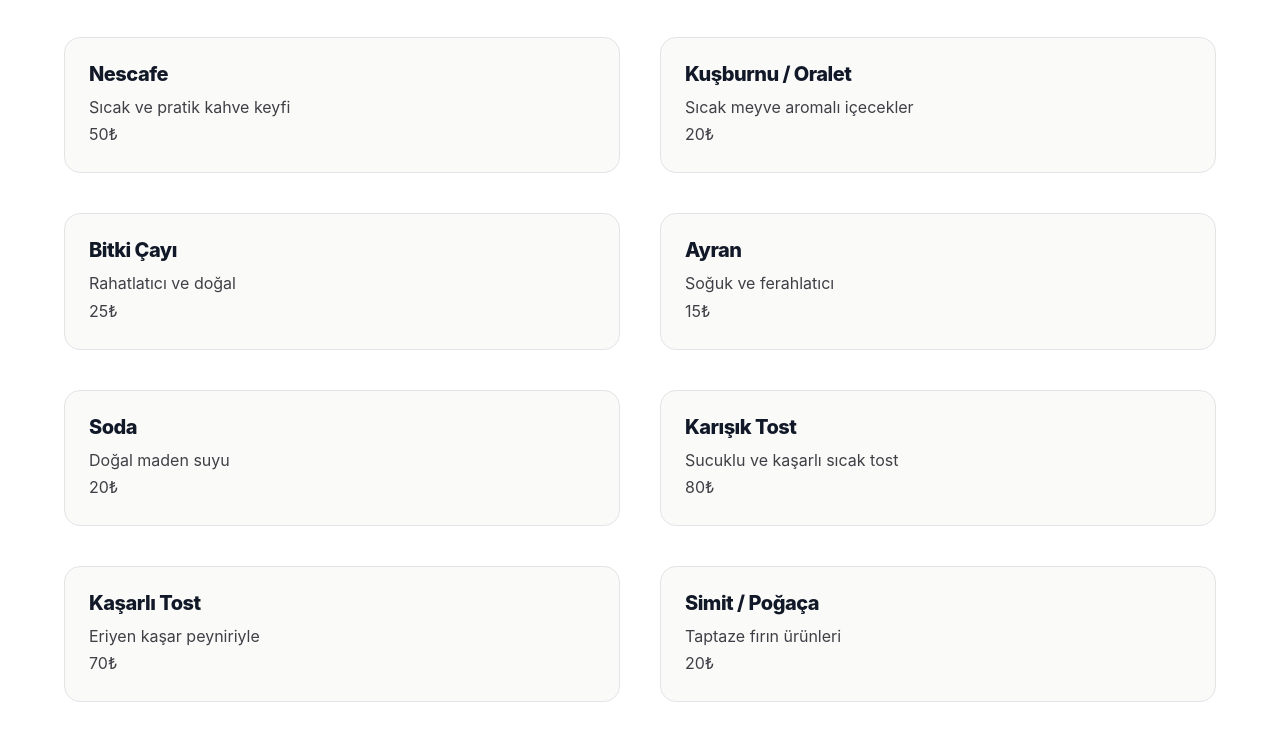
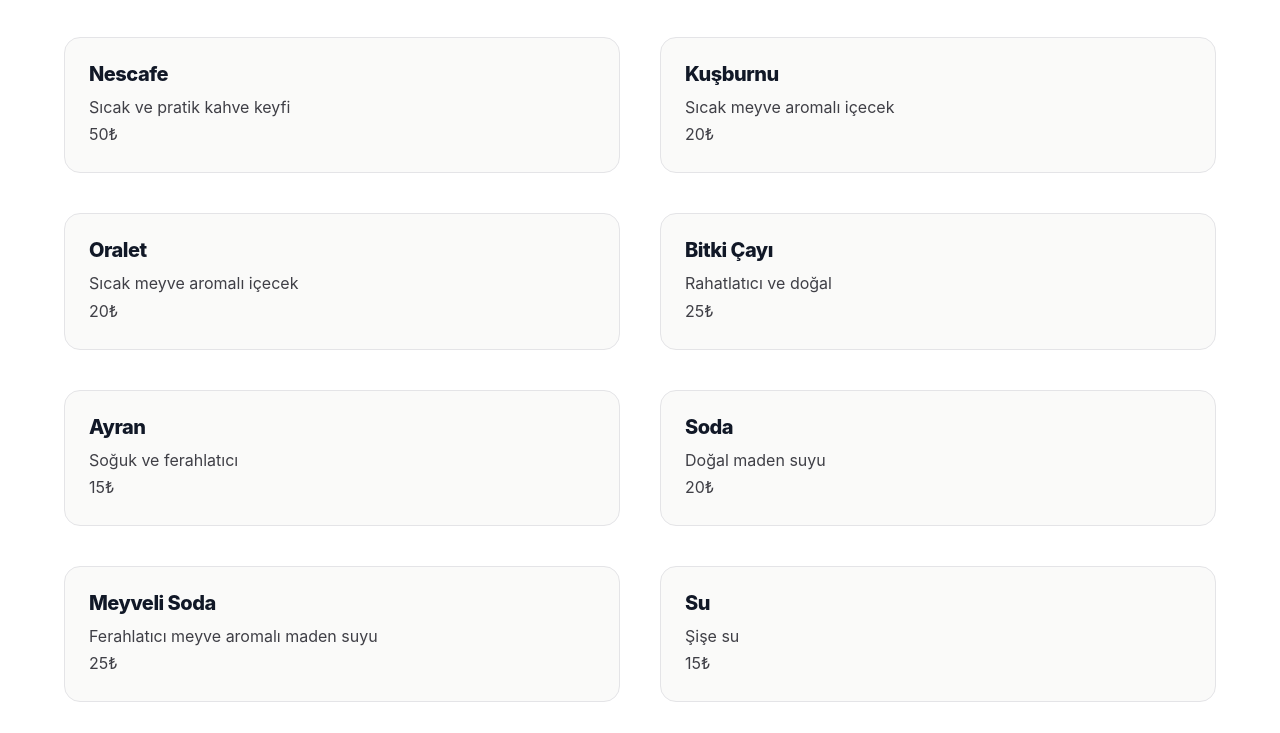
Before and after one commit to bderyametin/Venus-Cafe, a plain HTML site: page index.html in a window 1280 px wide. Shown: the part 1807-2540 px from the top of the page. Drawn offline with Linux system fonts and the light colour scheme.

Commit message:
Menüye su, meyveli soda eklendi ve oralet ayrildi

```diff
--- a/index.html
+++ b/index.html
@@ -139,8 +139,15 @@
                     </div>
                     <div class="menu-item">
                         <div class="menu-info">
-                            <h4>Kuşburnu / Oralet</h4>
-                            <p class="text-muted">Sıcak meyve aromalı içecekler</p>
+                            <h4>Kuşburnu</h4>
+                            <p class="text-muted">Sıcak meyve aromalı içecek</p>
+                            <span class="price">20₺</span>
+                        </div>
+                    </div>
+                    <div class="menu-item">
+                        <div class="menu-info">
+                            <h4>Oralet</h4>
+                            <p class="text-muted">Sıcak meyve aromalı içecek</p>
                             <span class="price">20₺</span>
                         </div>
                     </div>
@@ -163,6 +170,20 @@
                             <h4>Soda</h4>
                             <p class="text-muted">Doğal maden suyu</p>
                             <span class="price">20₺</span>
+                        </div>
+                    </div>
+                    <div class="menu-item">
+                        <div class="menu-info">
+                            <h4>Meyveli Soda</h4>
+                            <p class="text-muted">Ferahlatıcı meyve aromalı maden suyu</p>
+                            <span class="price">25₺</span>
+                        </div>
+                    </div>
+                    <div class="menu-item">
+                        <div class="menu-info">
+                            <h4>Su</h4>
+                            <p class="text-muted">Şişe su</p>
+                            <span class="price">15₺</span>
                         </div>
                     </div>
                     <!-- Yiyecekler -->
```
